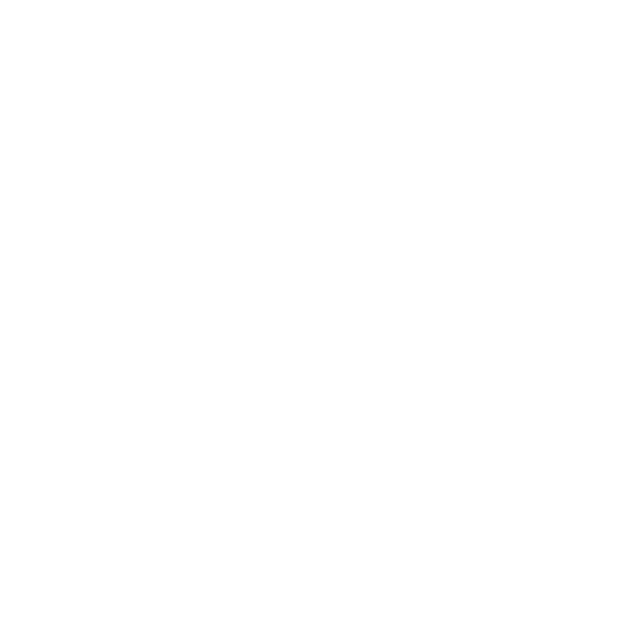
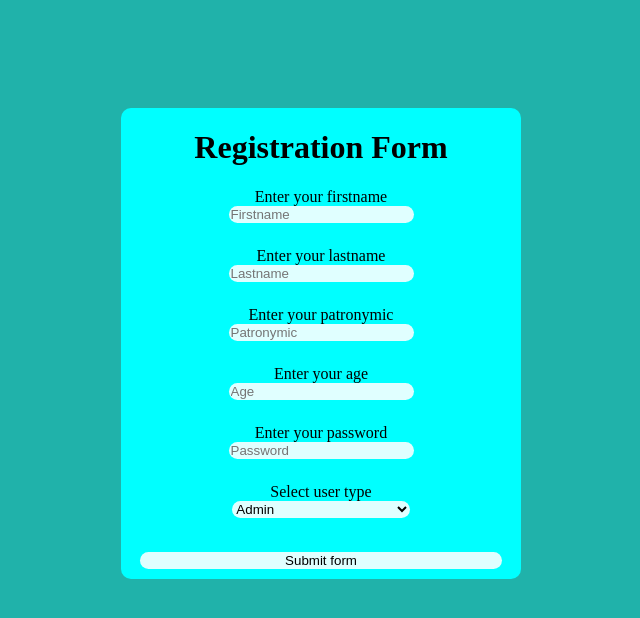
Before and after one commit to kapelika90/web, a plain HTML site: page index.html in a window 1280 px wide. Shown: the whole page, without its empty margins (319-959 px from the left). Drawn offline with Linux system fonts and the light colour scheme.

Commit message:
creating registration form

```diff
--- a/index.html
+++ b/index.html
@@ -3,8 +3,42 @@
 <head>
   <meta charset="UTF-8">
   <title>Title</title>
+  <link rel="stylesheet" href="styles.css" />
 </head>
-<body>
-
+<body class="page">
+<div class="container">
+  <h1>Registration Form</h1>
+  <form>
+    <div class="form-input">
+      <label for="first-name-input">Enter your firstname</label>
+      <input type="text" id="first-name-input" placeholder="Firstname" required />
+    </div>
+    <div class="form-input">
+      <label for="last-name-input">Enter your lastname</label>
+      <input type="text" id="last-name-input" placeholder="Lastname" required />
+    </div>
+    <div class="form-input">
+      <label for="patronymic-input">Enter your patronymic</label>
+      <input type="text" id="patronymic-input" placeholder="Patronymic" required />
+    </div>
+    <div class="form-input">
+      <label for="age-input">Enter your age</label>
+      <input type="number" id="age-input" placeholder="Age" min="0" required />
+    </div>
+    <div class="form-input">
+      <label for="password-input">Enter your password</label>
+      <input type="password" id="password-input" placeholder="Password" required />
+    </div>
+    <div class="form-input">
+      <label for="user-type-input">Select user type</label>
+      <select id="user-type-input">
+        <option value="Admin">Admin</option>
+        <option value="Moderator">Moderator</option>
+        <option value="User ">User </option>
+      </select>
+    </div>
+    <input type="submit" value="Submit form" />
+  </form>
+</div>
 </body>
 </html>
--- /dev/null
+++ b/styles.css
@@ -0,0 +1,78 @@
+.page {
+    display: flex;
+    align-items: center;
+    justify-content: center;
+    font-family: SansSerif, serif;
+    background: #20B2AA;
+}
+
+.container {
+    width: 100%;
+    height: 100%;
+    max-width: 400px;
+    display: flex;
+    flex-direction: column;
+    align-items: center;
+    justify-content: center;
+    margin: 100px;
+    border-radius: 10px;
+    opacity: 0;
+    transform: translateY(-20px);
+    animation: fadeIn 2s forwards;
+    background: #00FFFF;
+}
+
+form {
+    display: flex;
+    flex-direction: column;
+    align-items: center;
+    justify-content: center;
+    gap: 24px;
+}
+
+.form-input {
+    display: flex;
+    flex-direction: column;
+    align-items: center;
+    justify-content: center;
+}
+
+input[type=submit] {
+    width: 200%;
+    height: 100%;
+    border-radius: 10px;
+    border: none;
+    cursor: pointer;
+    transition: background 0.3s;
+    margin-top: 10px;
+    margin-bottom: 10px;
+}
+
+input {
+    width: 100%;
+    height: 100%;
+    border-radius: 10px;
+    border: none;
+    background-color: #E0FFFF;
+    transition: background 0.3s;
+}
+
+select {
+    width: 175%;
+    height: 100%;
+    border-radius: 10px;
+    border: none;
+    background-color: #E0FFFF;
+    transition: background 0.3s;
+}
+
+@keyframes fadeIn {
+    from {
+        opacity: 0;
+        transform: translateY(-20px);
+    }
+    to {
+        opacity: 1;
+        transform: translateY(0);
+    }
+}
```
